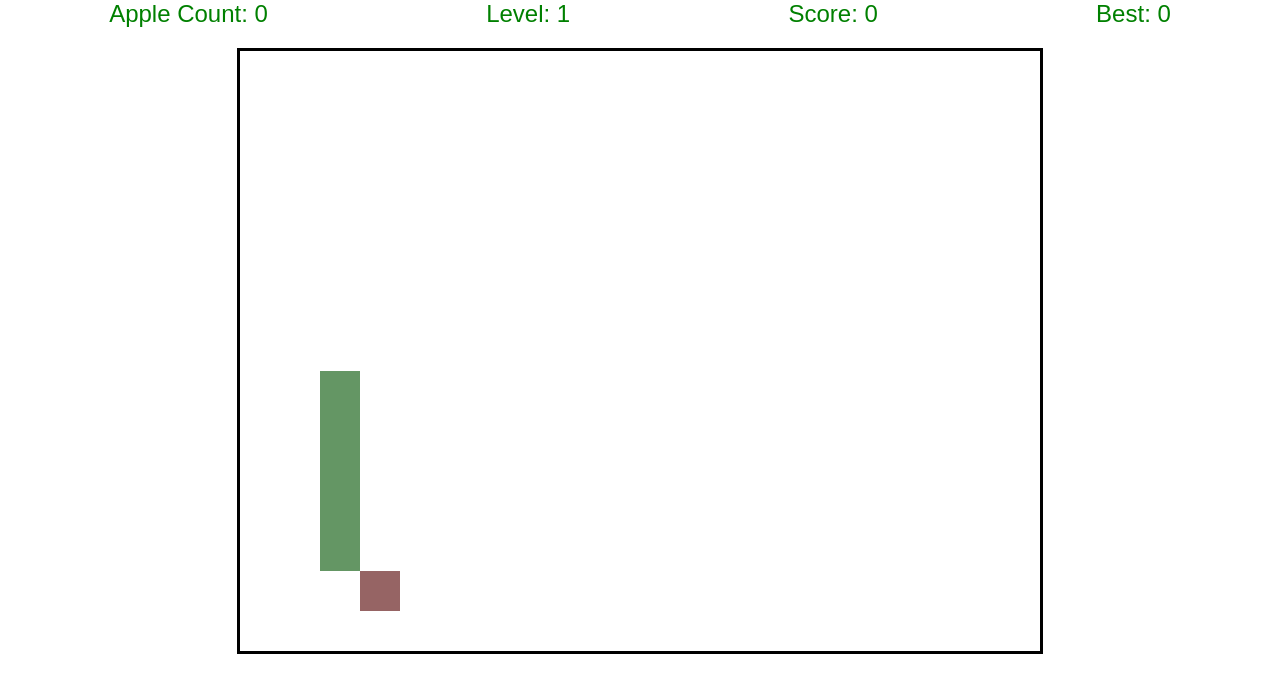
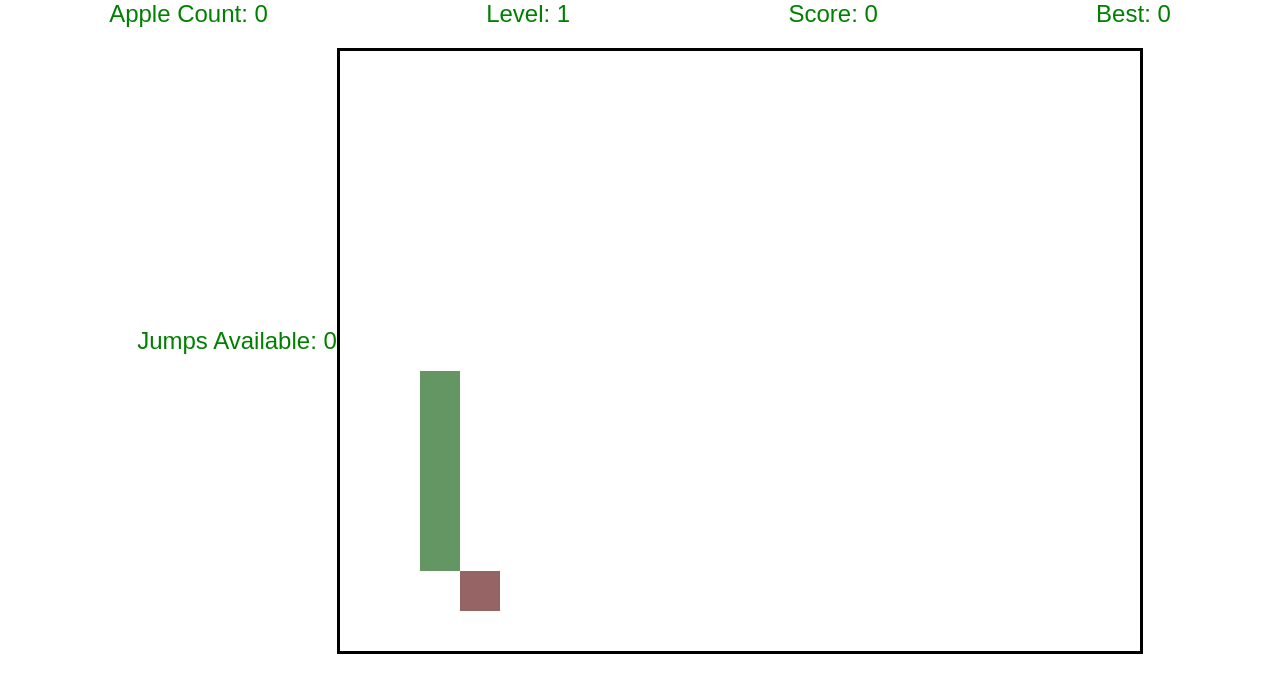
Before and after one commit to KmrGaurav/snake, a website: page build/index.html in a window 1280 px wide. Drawn offline with Linux system fonts and the light colour scheme.

Commit message:
Adding Jump feature

```diff
--- a/src/index.ts
+++ b/src/index.ts
@@ -1,10 +1,14 @@
-const canvas = document.getElementById('canvas') as HTMLCanvasElement;
+const canvas = document.getElementById('canvas')! as HTMLCanvasElement;
 const context = canvas.getContext('2d')!;
 
 const appleCount = document.getElementById('apple-count')! as HTMLParagraphElement;
 const level = document.getElementById('level')! as HTMLParagraphElement;
 const score = document.getElementById('score')! as HTMLParagraphElement;
 const best = document.getElementById('best')! as HTMLParagraphElement;
+
+const snakesJumpsAvailableElement = document.getElementById(
+    'snakes-jumps-available'
+)! as HTMLParagraphElement;
 
 const restart = document.getElementById('restart')! as HTMLButtonElement;
 
@@ -36,13 +40,18 @@ restart.onclick = function () {
         { x: 2, y: 3 },
     ];
     gameState.apple.position = getUnOccupiedCoordinate([]);
+    gameState.frameTime = 900;
+
+    gameState.snake.appleCount = 0;
+    gameState.level = 1;
     gameState.score = 0;
-    gameState.level = 1;
-    gameState.snake.appleCount = 0;
+
+    gameState.snake.jumpsAvailable = 0;
+
     setAppleCount();
     setLevel();
     setScore();
-    gameState.frameTime = 900;
+    setSnakesJumpCount();
 };
 
 canvas.width = 800;
@@ -75,10 +84,16 @@ const gameState = {
         ],
         color: `rgb(100, 150, 100)`,
         appleCount: 0,
+        jumpsAvailable: 0,
     },
     apple: {
         position: getUnOccupiedCoordinate([]),
         color: `rgb(150, 100, 100)`,
+    },
+    jump: {
+        position: { x: 0, y: 0 },
+        color: 'red',
+        timeLeft: 0,
     },
     level: 1,
     score: 0,
@@ -98,6 +113,10 @@ function setScore() {
 
 function setBest() {
     best.textContent = 'Best: ' + window.localStorage.getItem('best');
+}
+
+function setSnakesJumpCount() {
+    snakesJumpsAvailableElement.textContent = 'Jumps Available: ' + gameState.snake.jumpsAvailable;
 }
 
 const eventManager = {
@@ -232,8 +251,25 @@ function update() {
             setAppleCount();
             setLevel();
             setScore();
+
+            if (gameState.jump.timeLeft === 0) {
+                if (Math.floor(Math.random() * 100) % 10 === 0) {
+                    gameState.jump.position = getUnOccupiedCoordinate([
+                        ...gameState.snake.occupiedUnits,
+                        gameState.apple.position,
+                    ]);
+                    gameState.jump.timeLeft = 20;
+                }
+            }
         } else {
             gameState.snake.occupiedUnits.pop();
+        }
+
+        const jumpsCoordinate = gameState.jump.position;
+        if (head.x === jumpsCoordinate.x && head.y === jumpsCoordinate.y) {
+            gameState.jump.timeLeft = 0;
+            gameState.snake.jumpsAvailable++;
+            setSnakesJumpCount();
         }
 
         for (let i = 4; i < gameState.snake.occupiedUnits.length; i++) {
@@ -241,8 +277,13 @@ function update() {
                 head.x === gameState.snake.occupiedUnits[i].x &&
                 head.y === gameState.snake.occupiedUnits[i].y
             ) {
-                gameState.isGameRunning = false;
-                restart.style.visibility = 'visible';
+                if (gameState.snake.jumpsAvailable === 0) {
+                    gameState.isGameRunning = false;
+                    restart.style.visibility = 'visible';
+                } else {
+                    gameState.snake.jumpsAvailable--;
+                    setSnakesJumpCount();
+                }
             }
         }
 
@@ -282,9 +323,24 @@ function drawApple() {
     );
 }
 
+function drawJump() {
+    const jump = gameState.jump.position;
+    drawRectangle(
+        jump.x * gameState.unitSize,
+        jump.y * gameState.unitSize,
+        gameState.unitSize,
+        gameState.unitSize,
+        `rgb(0, 255, 0)`
+    );
+}
+
 function draw() {
     drawSnake();
     drawApple();
+    if (gameState.jump.timeLeft) {
+        drawJump();
+        gameState.jump.timeLeft--;
+    }
 }
 
 (function initializeGame() {
@@ -296,6 +352,7 @@ function draw() {
         window.localStorage.setItem('best', '0');
     }
     setBest();
+    setSnakesJumpCount();
 })();
 
 (function gameLoop(milliSeconds: number) {
```
Also changed, not shown: build/index.css, build/index.html, build/index.js.
